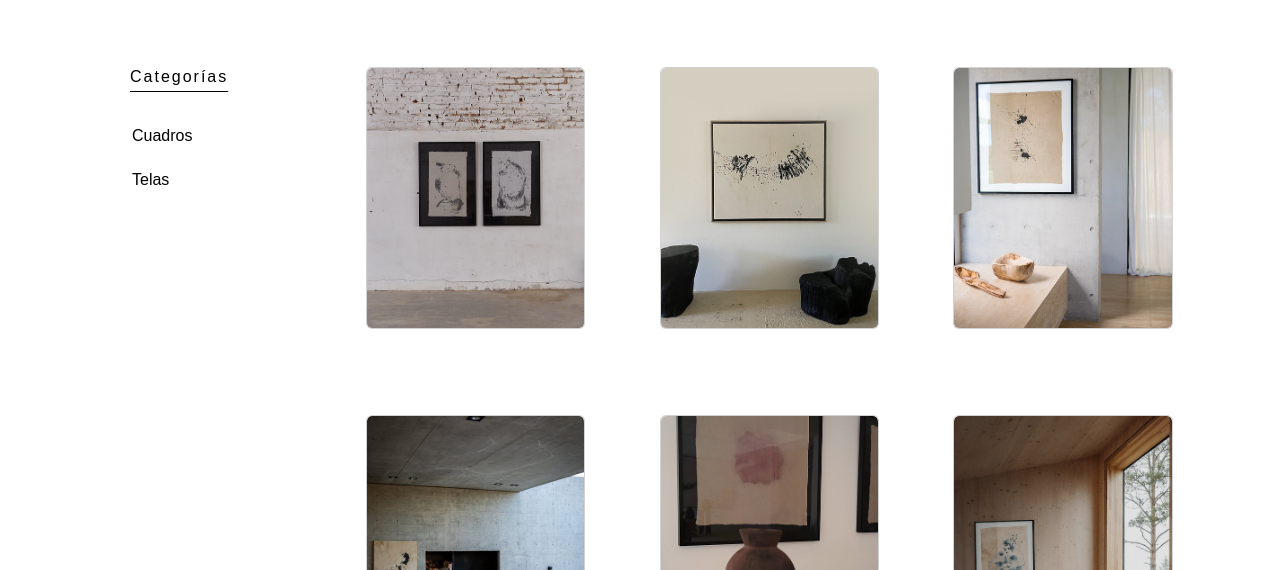
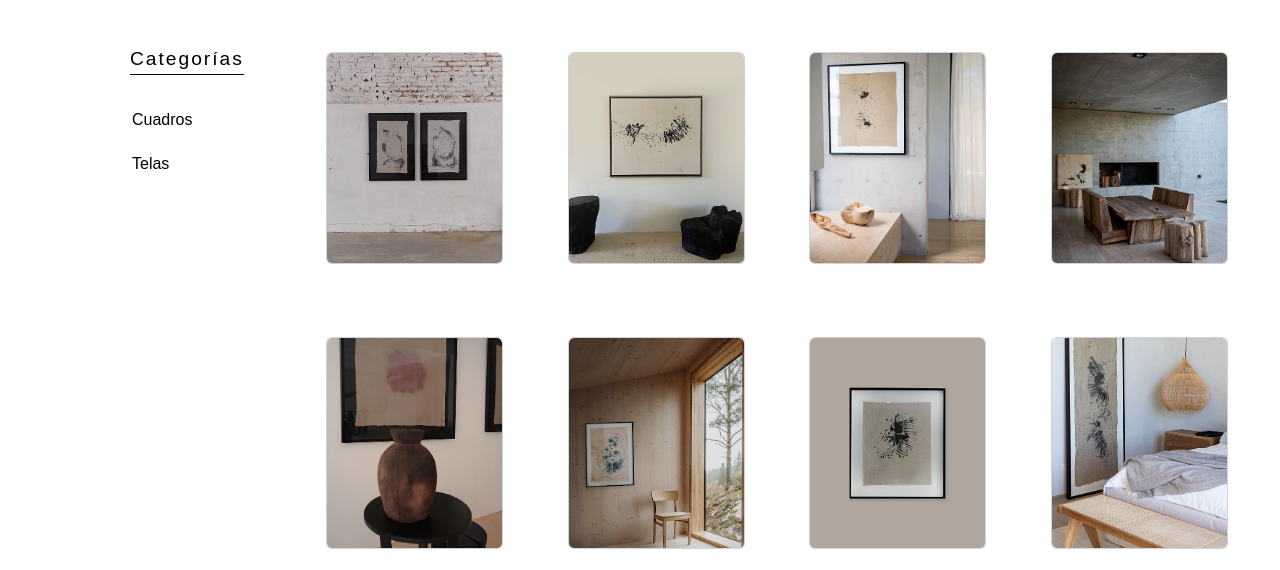
Before and after one commit to josefinagarcia0/proyectoFinalCoder, a website: page pages/coleccion.html in a window 1280 px wide. Shown: the part 230-800 px from the top of the page. Drawn offline with nearby package versions, Linux system fonts and the light colour scheme; a web font is replaced by a local one.

Commit message:
modified img size

```diff
--- a/pages/coleccion.html
+++ b/pages/coleccion.html
@@ -72,8 +72,8 @@
                     <li>
                         <a href="coleccion.html"><h2>Categorías</h2></a>
                         <ul class="submenu">
-                            <li><a href="obras/cuadros.html"> Cuadros </a></li>
-                            <li><a href="obras/telas.html"> Telas </a></li>
+                            <li class="lista"><a href="obras/cuadros.html"> Cuadros </a></li>
+                            <li class="lista"><a href="obras/telas.html"> Telas </a></li>
                         </ul>
                     </li>
                 </ul>
--- a/scss/views/_colection.scss
+++ b/scss/views/_colection.scss
@@ -4,7 +4,6 @@
     grid-template-columns: repeat(auto-fit, minmax(200px, 1fr));
     gap: 20px;
     justify-items: center;
-    margin: 50px 80px;
 
     .galeria-img{
         @include medidas(80%, 80%);
@@ -54,8 +53,6 @@
         padding: 20px;
 
         li{
-            padding-top: 20px;
-
             a{
                 color: $color-secundario;
 
@@ -63,7 +60,7 @@
                     font-size: 1rem;
                     border: 2px solid $color-rutas;
                     border-radius: 10px;
-                    padding:10px;
+                    padding: 10px;
                     letter-spacing: 2px;
                 }
             }
--- a/scss/views/_faqs.scss
+++ b/scss/views/_faqs.scss
@@ -5,6 +5,7 @@
     height: fit-content;
     min-height: 70vh;
     margin: 0px 50px;
+    margin-bottom: 50px;
 
     .accordion{
         width: 100%;
--- a/scss/views/_mediaqueries.scss
+++ b/scss/views/_mediaqueries.scss
@@ -40,6 +40,7 @@
         grid-template-areas: "aside galeria";
 
         .galeria{
+            margin: 35px 30px;
             grid-area: galeria;
             grid-template-columns: repeat(auto-fit, minmax(220px, 1fr));
         }
@@ -47,11 +48,15 @@
             li{
                 a{
                     h2{
+                        font-size: larger;
                         padding-left: 30px;
                         border: none;
                         text-decoration: 1px underline;
                         text-underline-offset: 9px;
                     }
+                }
+                .lista{
+                    padding-top: 20px
                 }
             }
             .submenu li a:hover{
```
Also changed, not shown: css/main.css.
